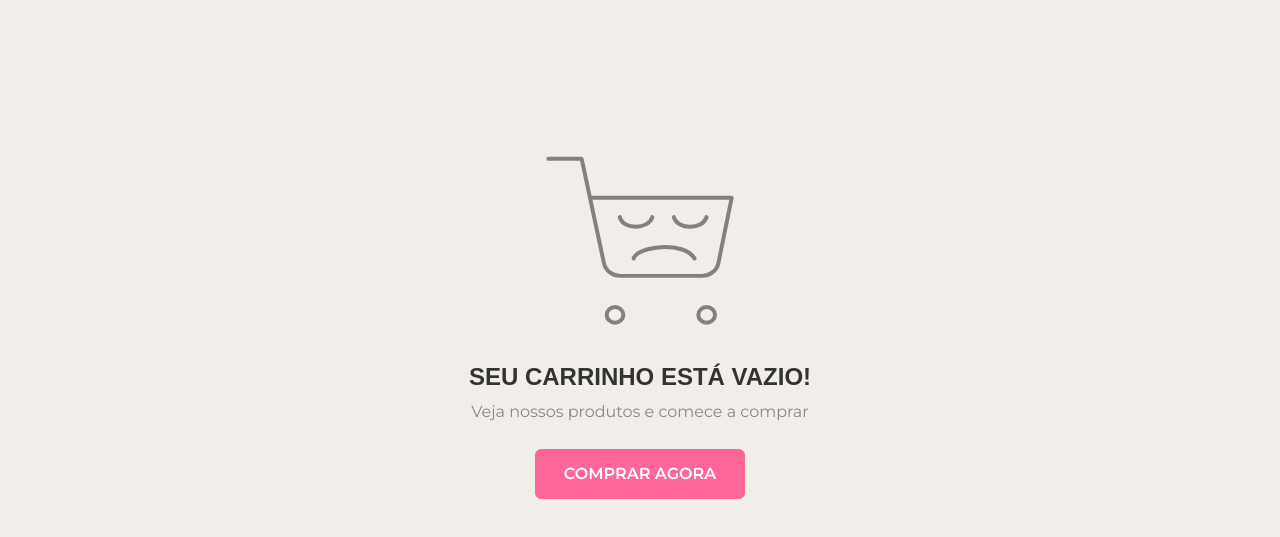
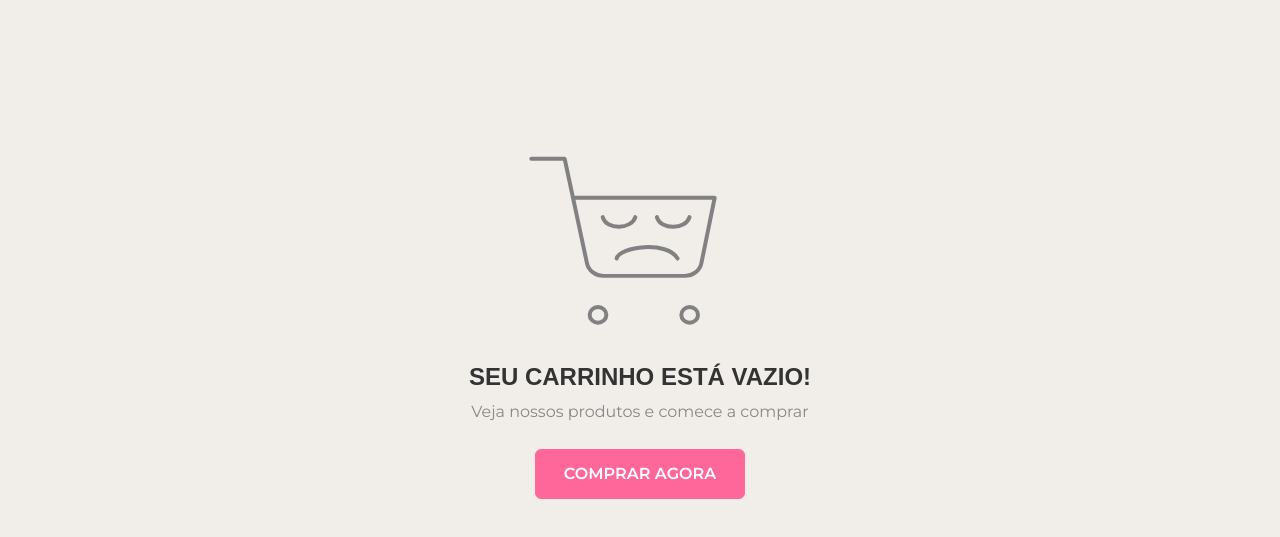
Before and after one commit to stela-sm/Breshopp, a plain HTML site: page carrinhos.html in a window 1280 px wide. Shown: the part 75-612 px from the top of the page. Drawn offline with nearby package versions, Linux system fonts and the light colour scheme; some packages are replaced by stand-ins of ours; a script that the page names is missing; files whose address does not match are found by name.

Commit message:
Update carrinhos.html

```diff
--- a/carrinhos.html
+++ b/carrinhos.html
@@ -161,7 +161,7 @@
 <!--Carrinho Vazio-->
 
 <main class="carrinho-vazio" id="carrinhoVazio">
-  <img src="assets/img/carrinho.svg" alt="Carrinho vazio">
+  <img src="assets/img/carrinho.svg" class="mr-[35px]" alt="Carrinho vazio">
   <h1>SEU CARRINHO ESTÁ VAZIO!</h1>
   <p class="subtext">Veja nossos produtos e comece a comprar</p>
   <button class="buy-btn" onclick="window.location.href='produtos.html'">COMPRAR AGORA</button>
```
